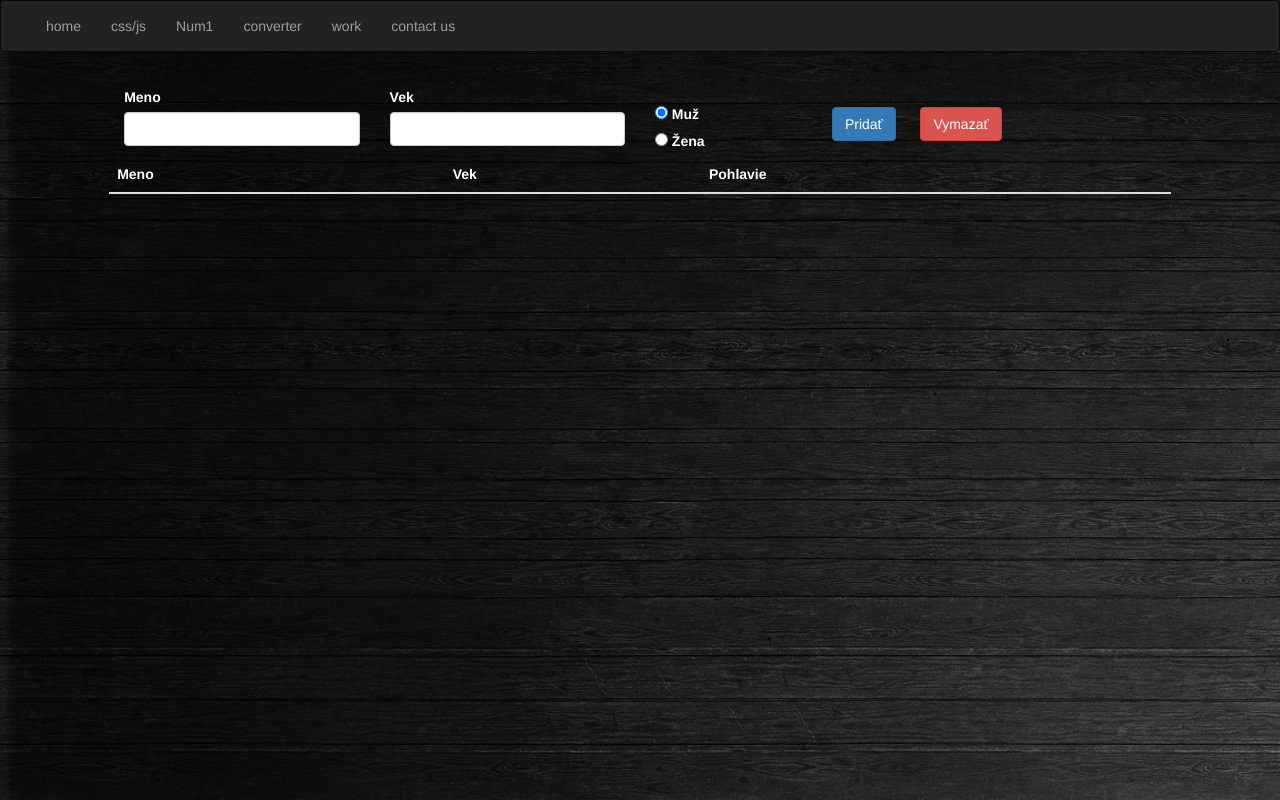
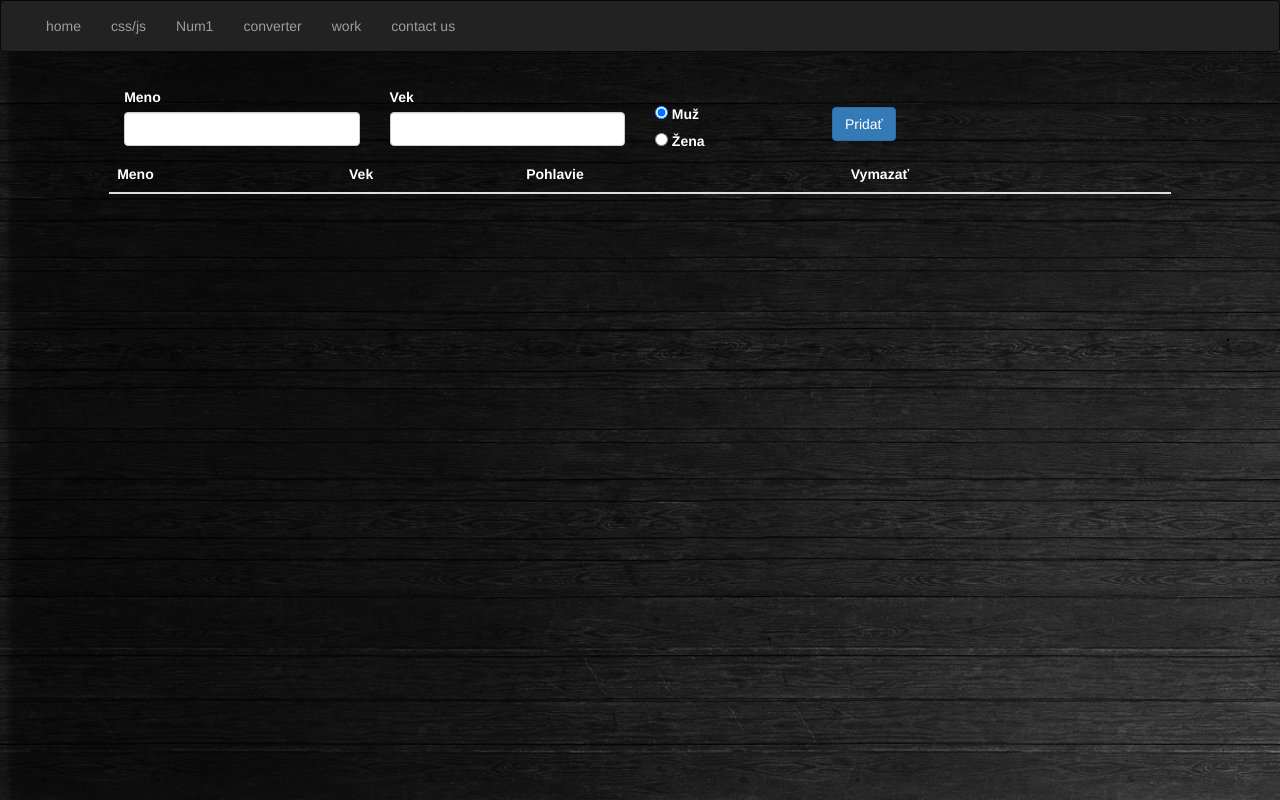
Before and after one commit to Luky843/SchoolProject, a plain HTML site: page index.html in a window 1280 px wide. Drawn offline with nearby package versions, Linux system fonts and the light colour scheme.

Commit message:
Add files via upload

```diff
--- a/index.html
+++ b/index.html
@@ -70,9 +70,6 @@
                     <div class="col-lg-1" style="padding-top:20px;">
                         <button type="button" onclick="Create()" class="btn btn-primary">Pridať</button>
                     </div>
-                    <div class="col-lg-1" style="padding-top:20px;">
-                        <button type="button" onclick="Delete()" class="btn btn-danger">Vymazať</button>
-                    </div>
                 </div>
             </form>
             <div class="row">
@@ -83,6 +80,7 @@
                                 <th>Meno</th>
                                 <th>Vek</th>
                                 <th>Pohlavie</th>
+                                <th>Vymazať</th>
                             </tr>
                         </thead>
                         <tbody>
```
